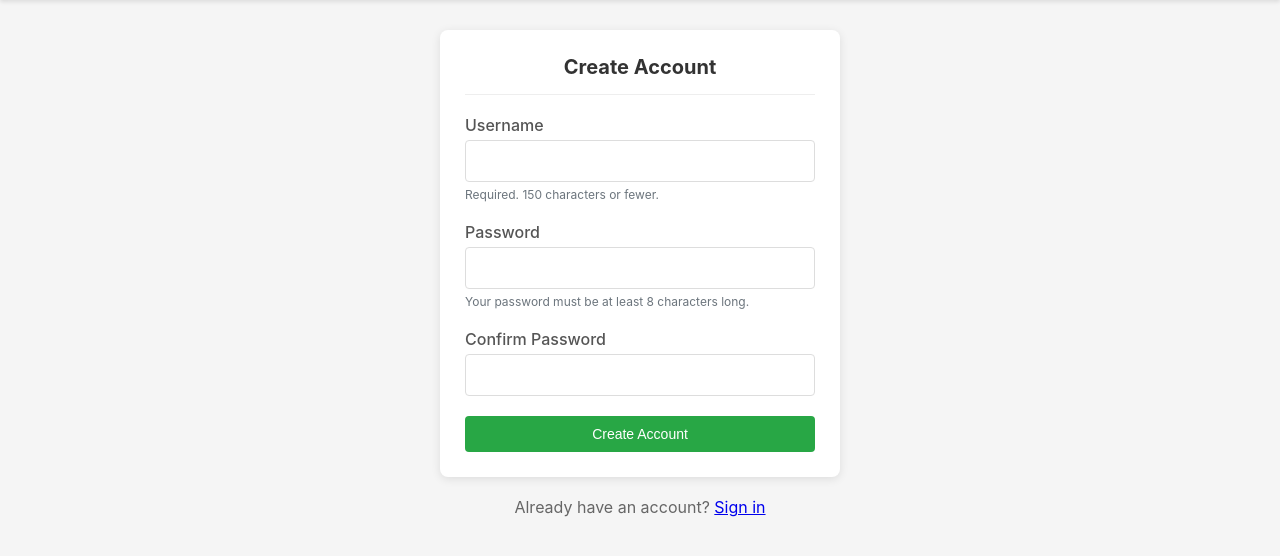
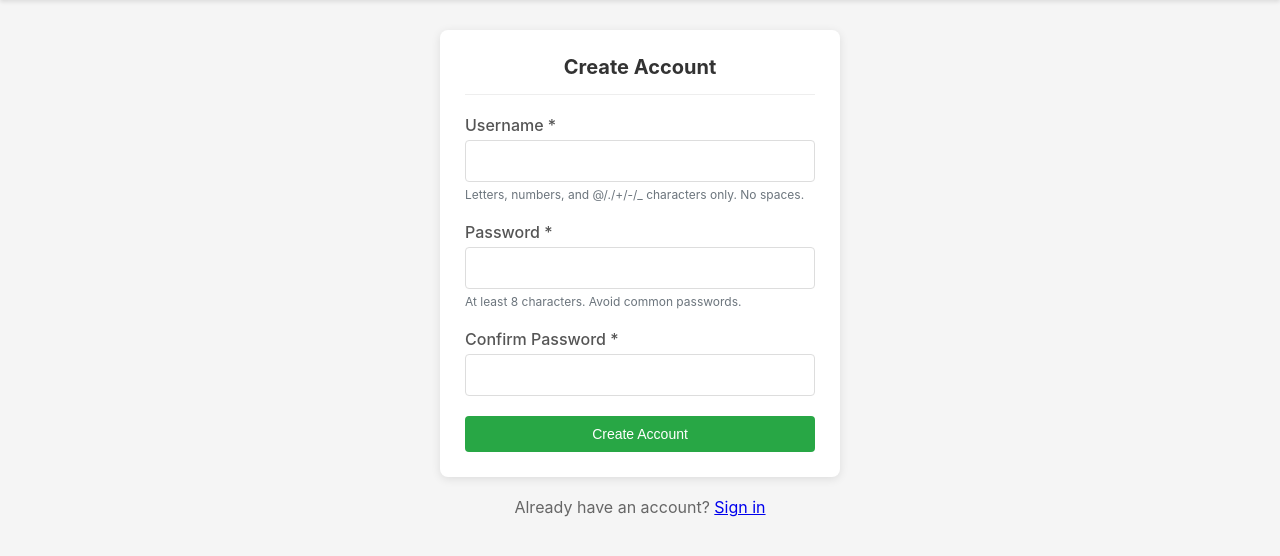
Before and after one commit to AhmadMWaddah/crm, a Django app: page /accounts/signup/ in a window 1280 px wide. Shown: the part 54-610 px from the top of the page. Run offline with Django 5.2, Linux system fonts and the light colour scheme.

Commit message:
Improve signup form with better error display and validation hints
Co-authored-by: Qwen-Coder <qwen-coder@alibabacloud.com>

```diff
--- a/accounts/templates/accounts/signup.html
+++ b/accounts/templates/accounts/signup.html
@@ -38,11 +38,11 @@
         <div class="alert alert-error">
             {% for field in form %}
                 {% for error in field.errors %}
-                    <p>{{ error }}</p>
+                    <p style="margin: 5px 0;">{{ error }}</p>
                 {% endfor %}
             {% endfor %}
             {% for error in form.non_field_errors %}
-                <p>{{ error }}</p>
+                <p style="margin: 5px 0;">{{ error }}</p>
             {% endfor %}
         </div>
         {% endif %}
@@ -51,22 +51,29 @@
             {% csrf_token %}
 
             <div class="form-group">
-                <label for="id_username">Username</label>
-                <input type="text" name="username" id="id_username" class="form-control" required>
-                <span class="helptext">Required. 150 characters or fewer.</span>
+                <label for="id_username">Username *</label>
+                <input type="text" name="username" id="id_username" class="form-control" required value="{{ form.username.value|default:'' }}">
+                {% if form.username.errors %}
+                    <p style="color: #721c24; font-size: 13px; margin-top: 5px;">{{ form.username.errors.0 }}</p>
+                {% endif %}
+                <span class="helptext">Letters, numbers, and @/./+/-/_ characters only. No spaces.</span>
             </div>
 
             <div class="form-group">
-                <label for="id_password1">Password</label>
+                <label for="id_password1">Password *</label>
                 <input type="password" name="password1" id="id_password1" class="form-control" required>
-                {{ form.password1.errors }}
-                <span class="helptext">Your password must be at least 8 characters long.</span>
+                {% if form.password1.errors %}
+                    <p style="color: #721c24; font-size: 13px; margin-top: 5px;">{{ form.password1.errors.0 }}</p>
+                {% endif %}
+                <span class="helptext">At least 8 characters. Avoid common passwords.</span>
             </div>
 
             <div class="form-group">
-                <label for="id_password2">Confirm Password</label>
+                <label for="id_password2">Confirm Password *</label>
                 <input type="password" name="password2" id="id_password2" class="form-control" required>
-                {{ form.password2.errors }}
+                {% if form.password2.errors %}
+                    <p style="color: #721c24; font-size: 13px; margin-top: 5px;">{{ form.password2.errors.0 }}</p>
+                {% endif %}
             </div>
 
             <button type="submit" class="btn btn-success" style="width: 100%;">Create Account</button>
```
